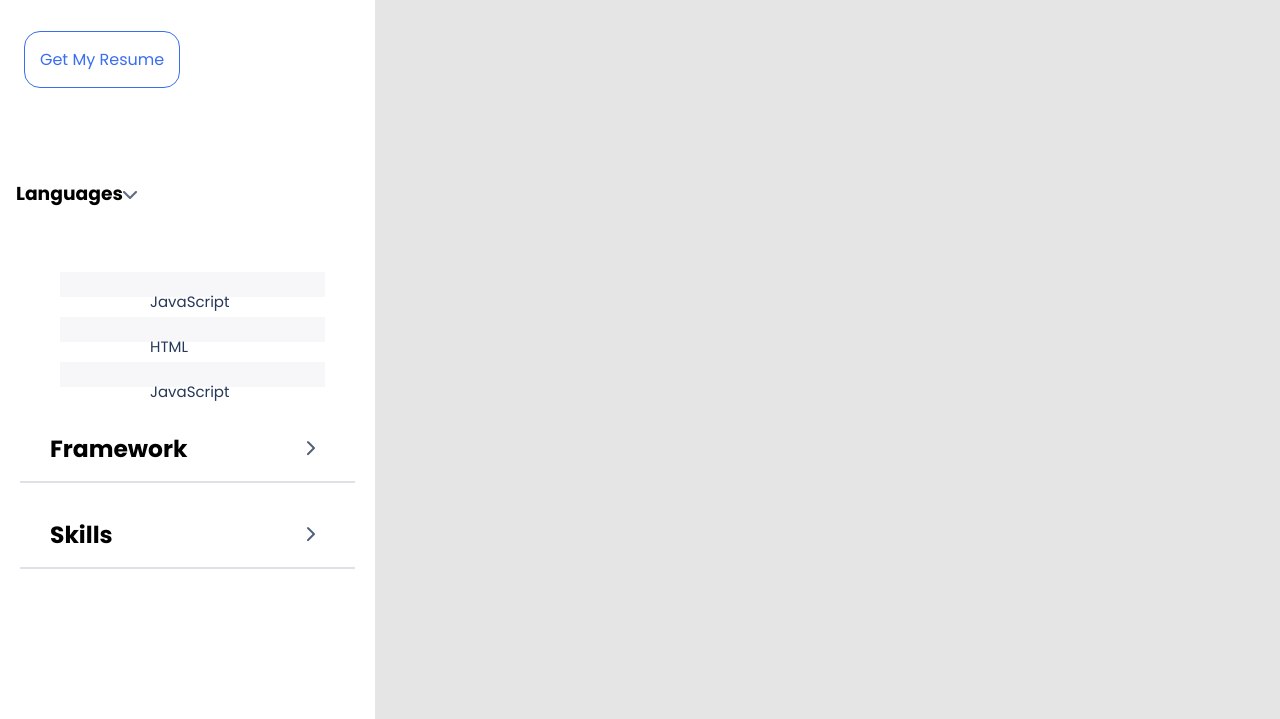
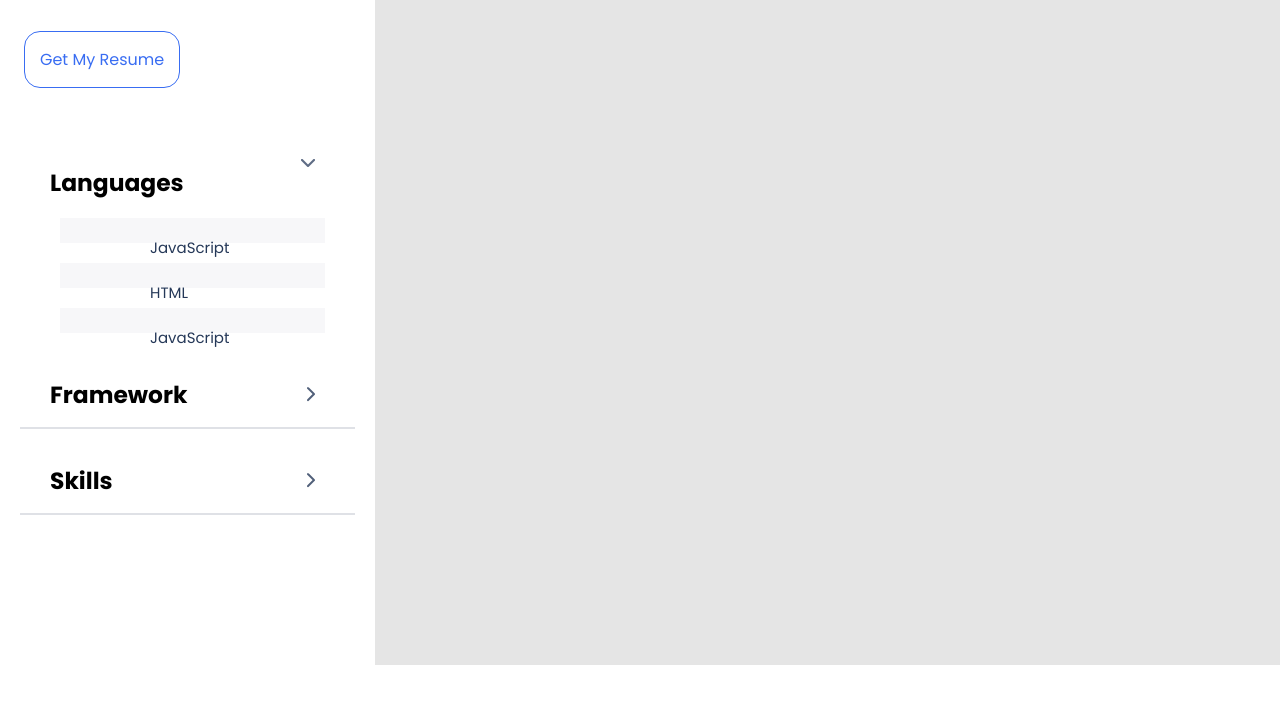
Before and after one commit to Vishal30M/Portfolio-setup-mobile-version-Project-change, a website: page index.html in a window 1280 px wide. Shown: the part 3528-4247 px from the top of the page. After the commit the page ends 4193 px from the top, so only its background shows below. Drawn offline with Linux system fonts and the light colour scheme.

Commit message:
Updated index.html

```diff
--- a/index.html
+++ b/index.html
@@ -198,9 +198,9 @@
 
           <div class="skills">
 
-              <div class="language">
+              <div class="language-1">
                   <h3>Languages</h3>
-                  <span><img src="/image/Union2.png" alt=""></i></span>
+                  <span><img src="/image/Union2.png" alt=""></span>
               </div>
 
               <div class="languages">
```
